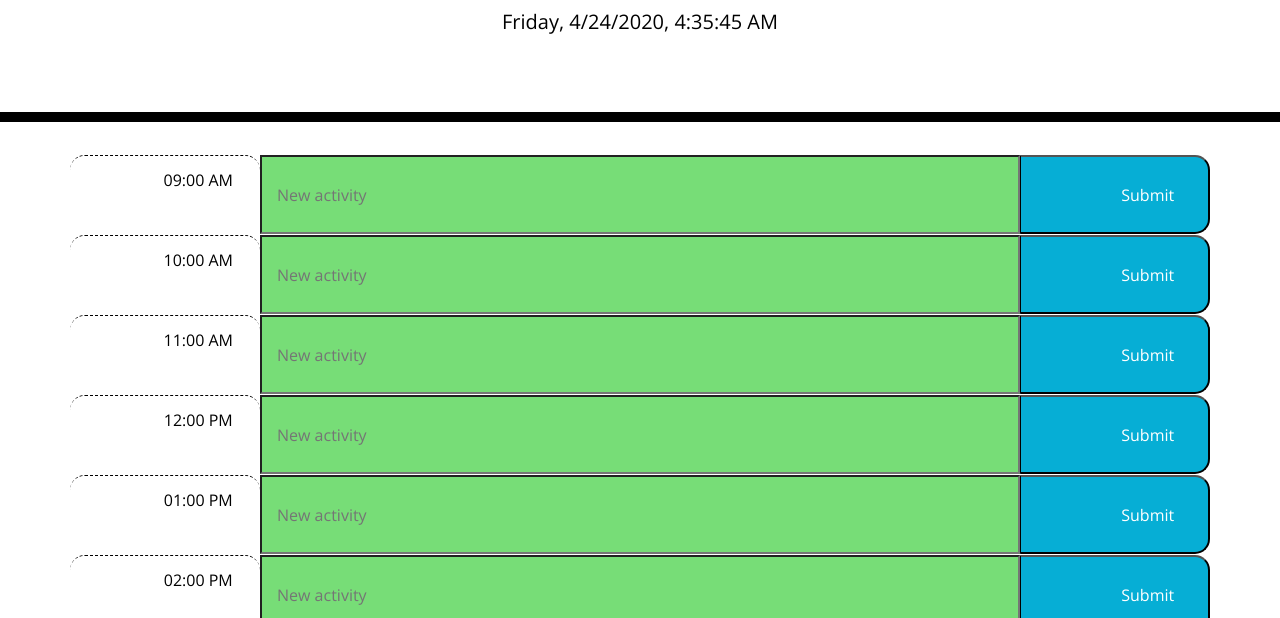
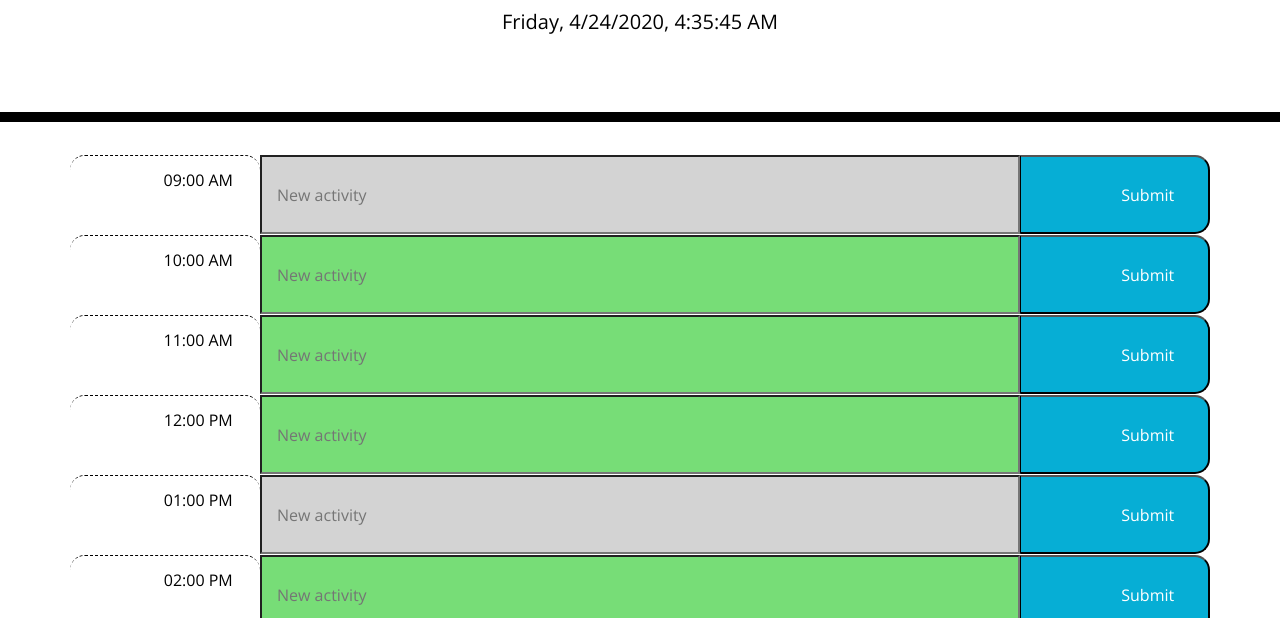
Before and after one commit to Demetrio09/Homework5, a plain HTML site: page index.html in a window 1280 px wide. Shown: the part 182-800 px from the top of the page. Drawn offline with nearby package versions, Linux system fonts and the light colour scheme.

Commit message:
Homework

```diff
--- a/index.html
+++ b/index.html
@@ -35,7 +35,7 @@
             <div class="col-2 hour time-block">
                 09:00 AM
             </div>
-            <input class="col-8 description0" data-value="9" type="text" placeholder="New activity "></input>
+            <input class="col-8 description0" data-value="0" type="text" placeholder="New activity "></input>
             <button class="col-2 saveBtn">
                 Submit
             </button>
@@ -71,7 +71,7 @@
             <div class="col-2 hour time-block">
                 01:00 PM
             </div>
-            <input class="col-8 description4" data-value="13" type="text" placeholder="New activity "></input>
+            <input class="col-8 description4" data-value="0" type="text" placeholder="New activity "></input>
             <button class="col-2 saveBtn">
                 Submit
             </button>
--- a/script.js
+++ b/script.js
@@ -6,7 +6,7 @@ var monthDayYear = utcDate.toLocaleDateString();
 var weekDay = ["Sunday", "Monday", "Tuesday", "Wednesday", "Thursday", "Friday", "Saturday"];
 var dayOfWeek = weekDay[dayIndex];
 var todayDate = dayOfWeek + ", " + monthDayYear + ", " + localHour;
-var inputEl = $("input");
+var inputEl = "";//$(".description");
 var dataValue = "";
 
 // Show currently date on HTML document.
@@ -15,6 +15,7 @@ $("#currentDay").append(todayDate);
 //get data-value from input tags in order to set attributes.
 
 for (i = 0; i <= 8; i++) {
+    var inputEl = $(".description" + i);
     var dataValue = $(".description" + i).attr("data-value");
     console.log(dataValue);
 
```
